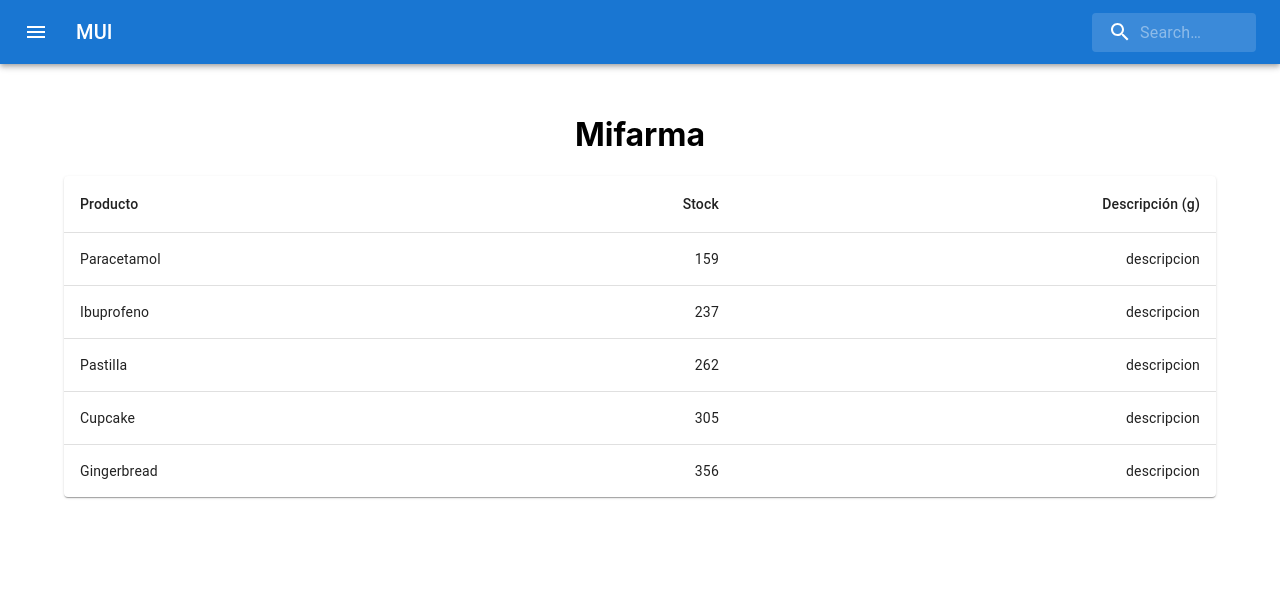
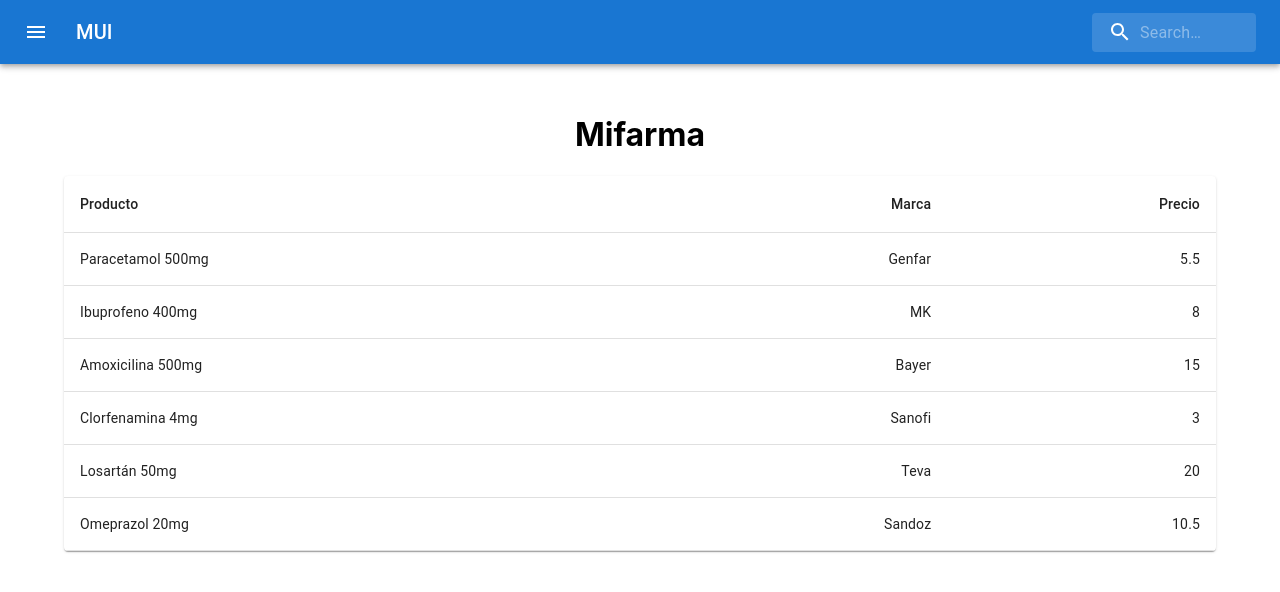
Before and after one commit to MarceCZ/SOFT2_TrabajoIntegrador, a React (Create React App) app: page /mainbusiness in a window 1280 px wide. Shown: the top 592 px of the page. Built offline with nearby package versions, Linux system fonts and the light colour scheme.

Commit message:
Tabla (con json)

```diff
--- /dev/null
+++ b/src/components/FilaTablaProducto.jsx
@@ -0,0 +1,17 @@
+import React from 'react';
+import TableRow from '@mui/material/TableRow';
+import TableCell from '@mui/material/TableCell';
+
+const Fila = ({ data }) => {
+  return (
+    <TableRow>
+      <TableCell component="th" scope="row">
+        {data.nombre}
+      </TableCell>
+      <TableCell align="right">{data.marca}</TableCell>
+      <TableCell align="right">{data.precio}</TableCell>
+    </TableRow>
+  );
+};
+
+export default Fila;
--- /dev/null
+++ b/src/components/TablaProducto.jsx
@@ -0,0 +1,32 @@
+import React from 'react';
+import Table from '@mui/material/Table';
+import TableBody from '@mui/material/TableBody';
+import TableContainer from '@mui/material/TableContainer';
+import TableHead from '@mui/material/TableHead';
+import TableRow from '@mui/material/TableRow';
+import Paper from '@mui/material/Paper';
+import TableCell from '@mui/material/TableCell';
+import Fila from './FilaTablaProducto';
+
+const TablaProductos = ({ productos }) => {
+  return (
+    <TableContainer component={Paper}>
+      <Table sx={{ minWidth: 650 }} aria-label="simple table">
+        <TableHead>
+          <TableRow>
+            <TableCell>Producto</TableCell>
+            <TableCell align="right">Marca</TableCell>
+            <TableCell align="right">Precio</TableCell>
+          </TableRow>
+        </TableHead>
+        <TableBody>
+          {productos.map((producto) => (
+            <Fila key={producto.name} data={producto} />
+          ))}
+        </TableBody>
+      </Table>
+    </TableContainer>
+  );
+};
+
+export default TablaProductos;
--- a/src/pages/BusinessMainPage.jsx
+++ b/src/pages/BusinessMainPage.jsx
@@ -1,64 +1,22 @@
 import Header from '../components/Header';
-import productosData from '../data/data.json';
+import productosData from '../data/data.json'; // Este es el JSON que contiene los datos
 import { Container } from '@mui/material';
-
 import * as React from 'react';
-import Table from '@mui/material/Table';
-import TableBody from '@mui/material/TableBody';
-import TableCell from '@mui/material/TableCell';
-import TableContainer from '@mui/material/TableContainer';
-import TableHead from '@mui/material/TableHead';
-import TableRow from '@mui/material/TableRow';
-import Paper from '@mui/material/Paper';
-
+import TablaProductos from '../components/TablaProducto'; // Importamos el componente de la tabla
 
 const BusinessMainPage = () => {
 
-  function createData(name,stock,descripcion) {
-    return { name, stock, descripcion };
-  }
-
-  const rows = [
-    createData('Paracetamol', 159, 'descripcion'),
-    createData('Ibuprofeno', 237, 'descripcion'),
-    createData('Pastilla', 262, 'descripcion'),
-    createData('Cupcake', 305, 'descripcion'),
-    createData('Gingerbread', 356, 'descripcion'),
-  ];
+  const productos = productosData.productos;
 
   return (
     <div>
-      <Header></Header>
-      <Container sx={{display: 'flex', flexDirection: 'column', mt: '30px', mb: '50px'}}>
-      <h1 style={{ textAlign: "center" }}>Mifarma</h1>
-      <TableContainer component={Paper}>
-      <Table sx={{ minWidth: 650 }} aria-label="simple table">
-        <TableHead>
-          <TableRow>
-            <TableCell>Producto</TableCell>
-            <TableCell align="right">Stock</TableCell>
-            <TableCell align="right">Descripción&nbsp;(g)</TableCell>
-          </TableRow>
-        </TableHead>
-        <TableBody>
-          {rows.map((row) => (
-            <TableRow
-              key={row.name}
-              sx={{ '&:last-child td, &:last-child th': { border: 0 } }}
-            >
-              <TableCell component="th" scope="row">
-                {row.name}
-              </TableCell>
-              <TableCell align="right">{row.stock}</TableCell>
-              <TableCell align="right">{row.descripcion}</TableCell>
-            </TableRow>
-          ))}
-        </TableBody>
-      </Table>
-    </TableContainer>
-    </Container>
+      <Header />
+      <Container sx={{ display: 'flex', flexDirection: 'column', mt: '30px', mb: '50px' }}>
+        <h1 style={{ textAlign: 'center' }}>Mifarma</h1>
+        <TablaProductos productos={productos} /> {/* Se pasa la variable de estado al componente TablaProductos */}
+      </Container>
     </div>
   );
-}
+};
 
-export default BusinessMainPage
+export default BusinessMainPage;
```
